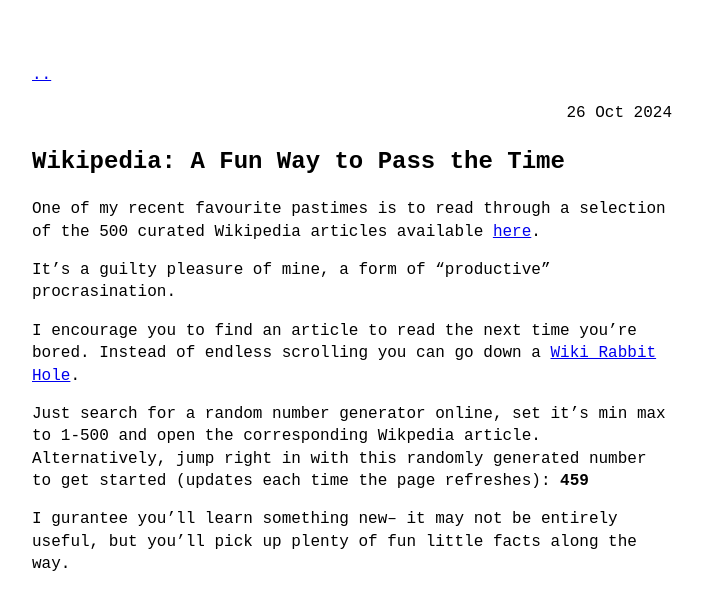
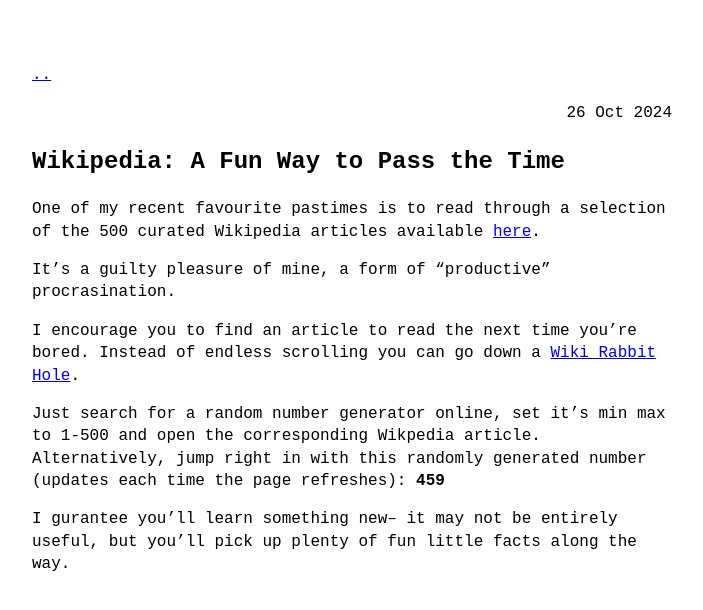
Before and after one commit to llucasly/llucasly.github.io, a Jekyll site: the page built from _posts/2024-10-26-passing-time-wtih-wikipedia.md, in a window 1280 px wide. Shown: the top 610 px of the page, without its empty margins (288-991 px from the left). Built offline with Jekyll 4.4.1, drawn with Linux system fonts in a browser that asks for light colours.

Commit message:
Fix Word

```diff
--- a/_posts/2024-10-26-passing-time-wtih-wikipedia.md
+++ b/_posts/2024-10-26-passing-time-wtih-wikipedia.md
@@ -11,7 +11,7 @@ It's a guilty pleasure of mine, a form of "productive" procrasination.
 
 I encourage you to find an article to read the next time you're bored. Instead of endless scrolling you can go down a [Wiki Rabbit Hole](https://en.wikipedia.org/wiki/Wiki_rabbit_hole).
 
-Just search for a random number generator online, set it's min max to 1-500 and open the corresponding Wikpedia article. Alternatively, jump right in with this randomly generated number to get started (updates each time the page refreshes): <strong id="random-number">1</strong>
+Just search for a random number generator online, set it's min max to 1-500 and open the corresponding Wikpedia article. Alternatively, jump right in with this randomly generated number (updates each time the page refreshes): <strong id="random-number">1</strong>
 
 <script>
     function generateRandomNumber() {
```
